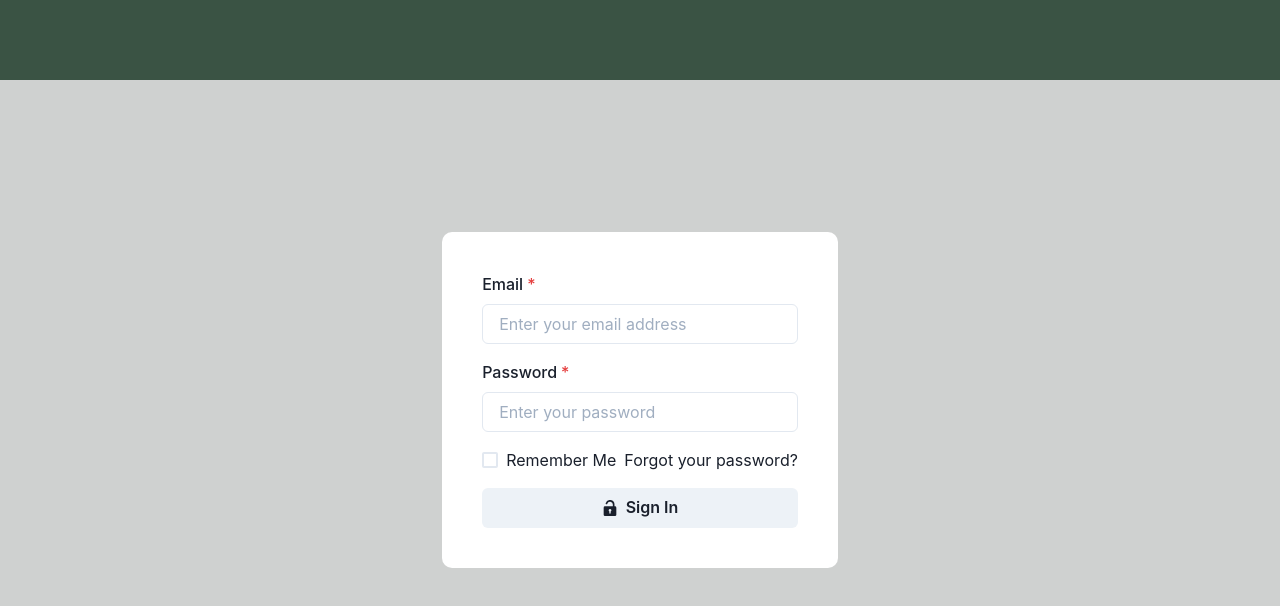
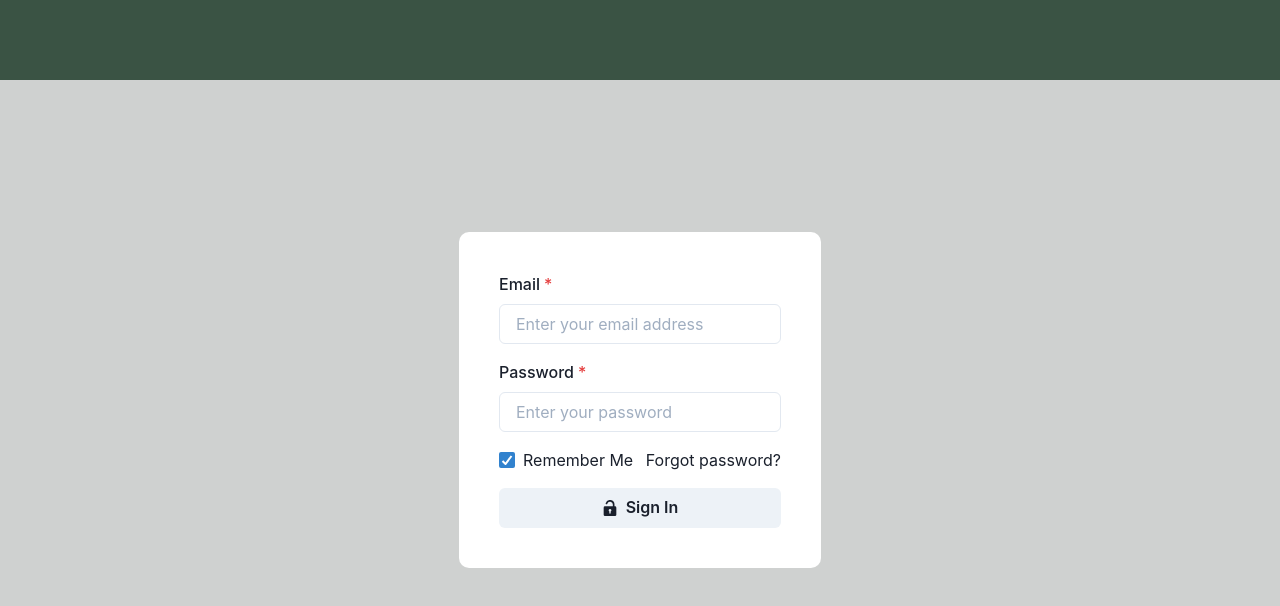
Before and after one commit to znapci/job-portal, a React (Create React App) app: page /login in a window 1280 px wide. Shown: the top 606 px of the page. Built offline with nearby package versions, Linux system fonts and the light colour scheme.

Commit message:
Make submission conditional and fix remember me

```diff
--- a/src/components/LoginScreen.jsx
+++ b/src/components/LoginScreen.jsx
@@ -23,6 +23,22 @@ const LoginScreen = ({ apiEndpoint }) => {
         content: '',
         validationMessage: ''
     });
+    const [remember, setRemember] = useState(true);
+
+    const handleSubmit = () => {
+        if ((email.content && password.content && !email.validationMessage && !password.validationMessage)) {
+            fetch(url, {
+                headers: {
+                    'content-type': 'application/json'
+                },
+                method: 'POST', body: JSON.stringify({
+                    email: email.content,
+                    password: password.content,
+                    remember: remember
+                })
+            }).then(res => res.json().then(jsonData => console.log(jsonData))).catch(err => console.log(err));
+        }
+    }
 
     return (
         <Box bgColor='white' borderRadius='10' p='10' textAlign=' left'>
@@ -51,25 +67,17 @@ const LoginScreen = ({ apiEndpoint }) => {
 
             <HStack justifyContent='space-between' mt={4}>
                 <Box>
-                    <Checkbox>Remember Me</Checkbox>
+                    <Checkbox isChecked={remember} onChange={(e) => {
+                        setRemember(e.target.checked);
+                    }}>Remember Me</Checkbox>
                 </Box>
                 <Box>
-                    <Link>Forgot your password?</Link>
+                    <Link>Forgot password?</Link>
                 </Box>
             </HStack>
 
-            <Button leftIcon={<UnlockIcon />} onClick={() => {
-                fetch(url, {
-                    headers: {
-                        'content-type': 'application/json'
-                    },
-                    method: 'POST', body: JSON.stringify({
-                        email: email.content,
-                        password: password.content
-                    })
-                }).then(res => res.json().then(jsonData => console.log(jsonData))).catch(err => console.log(err));
-            }} variant='solid' width='full' mt={4}>Sign In</Button>
-        </Box>
+            <Button leftIcon={<UnlockIcon />} onClick={handleSubmit} variant='solid' width='full' mt={4}>Sign In</Button>
+        </Box >
     )
 }
 
```
